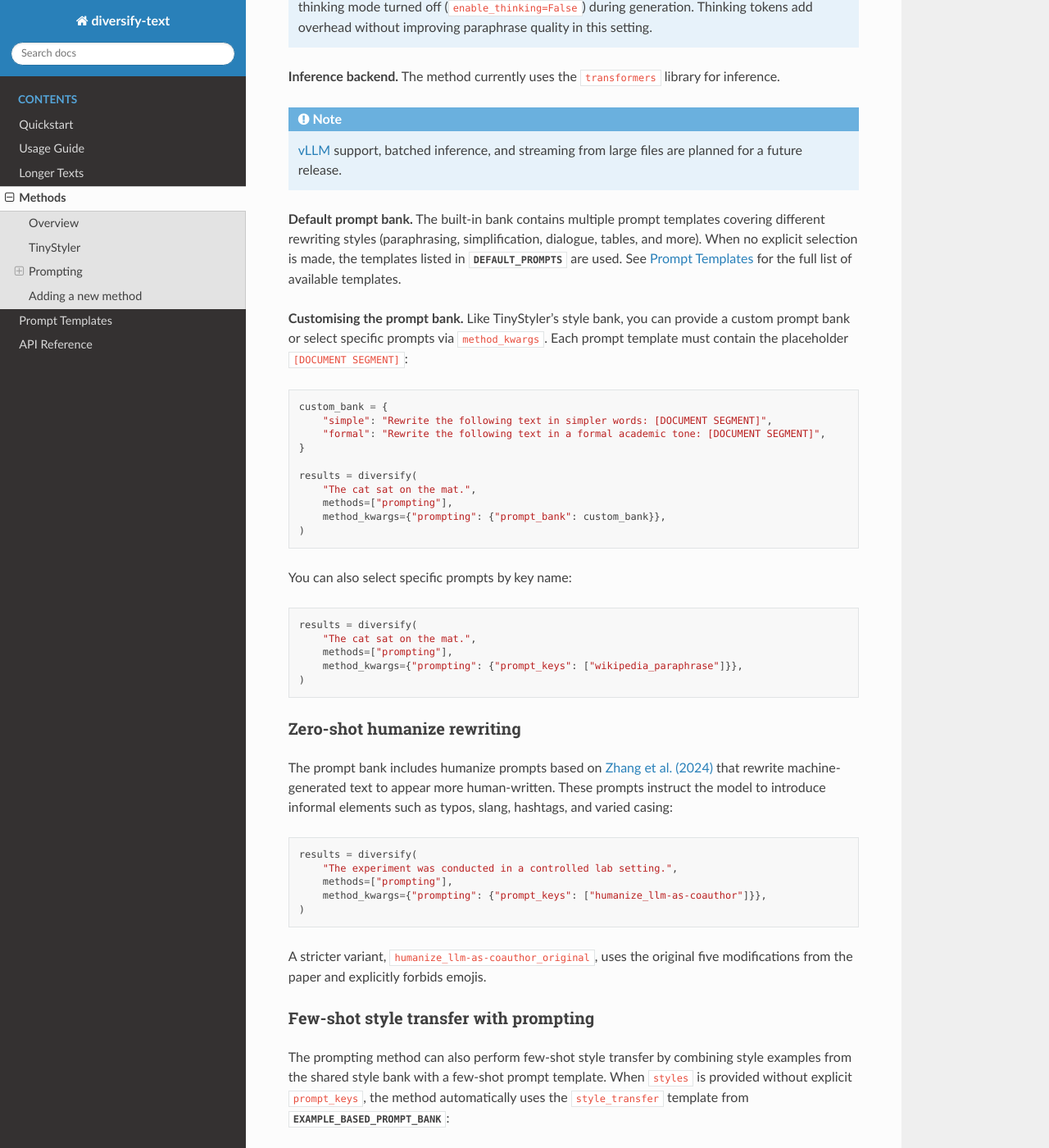
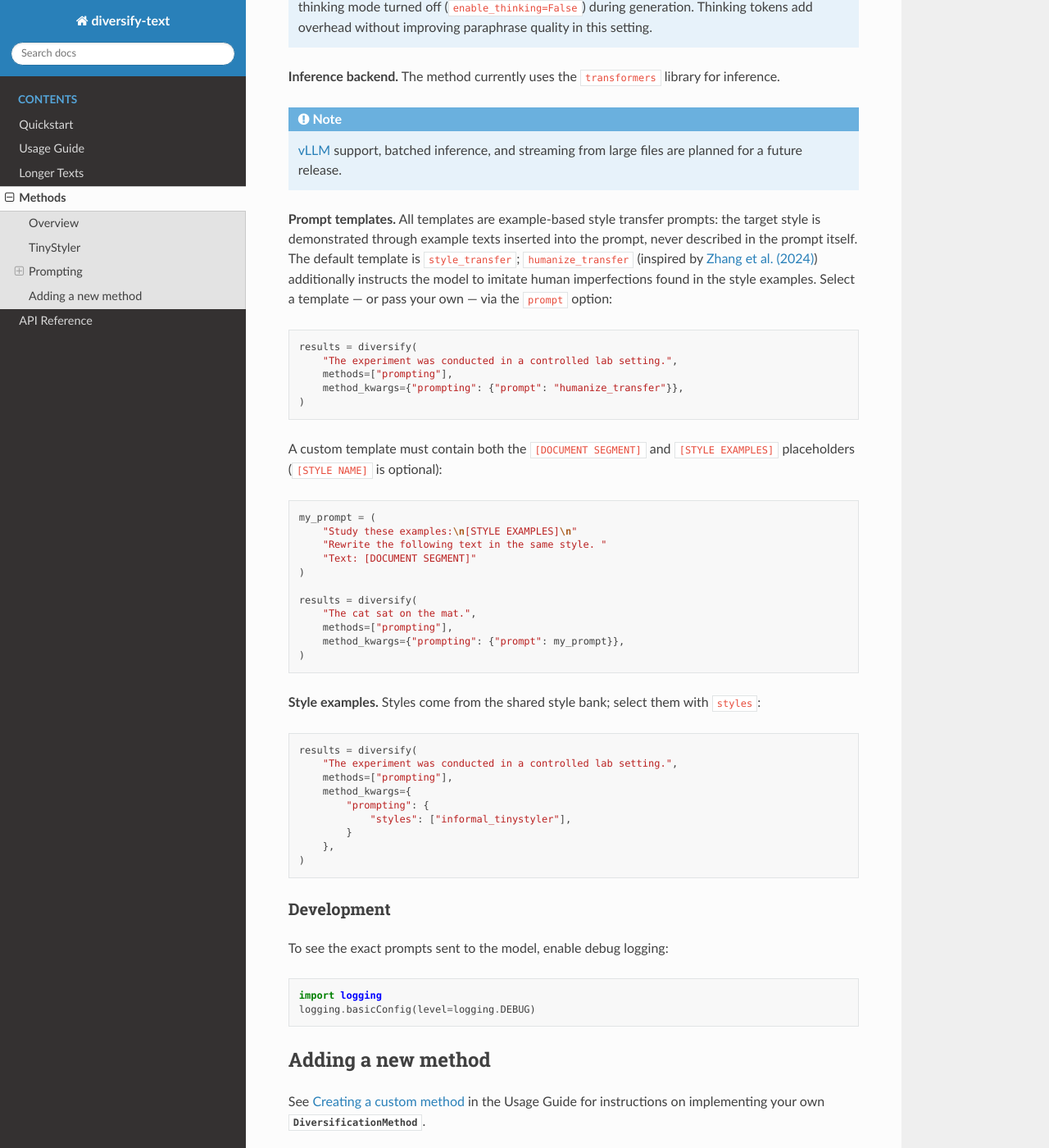
Before and after one commit to AnnaWegmann/diversify_text, a Sphinx documentation site: the page built from docs/methods.rst, in a window 1280 px wide and 1400 px high, scrolled down 1893 px. Shown: the whole window at 82% size. Built offline with Sphinx 7.4.7 and the Read the Docs theme 3.1.0, drawn with Linux system fonts in a browser that asks for light colours; some of the changed text lies outside the part shown.

Commit message:
- remove zero-shot prompting: only example-based templates remain, add prompt kwarg for template selection and custom templates
Co-Authored-By: Claude Fable 5 <noreply@anthropic.com>

```diff
--- a/docs/index.rst
+++ b/docs/index.rst
@@ -12,5 +12,4 @@ local transformer models.
    usage
    longer_texts
    methods
-   prompts
    api
--- a/docs/methods.rst
+++ b/docs/methods.rst
@@ -119,67 +119,41 @@ for inference.
    `vLLM <https://vllm.ai/>`_ support, batched inference, and streaming from
    large files are planned for a future release.
 
-**Default prompt bank.** The built-in bank contains multiple prompt templates
-covering different rewriting styles (paraphrasing, simplification, dialogue,
-tables, and more). When no explicit selection is made, the templates listed in
-:data:`~diversify_text.method.prompting.prompts.DEFAULT_PROMPTS` are used.
-See :doc:`prompts` for the full list of available templates.
-
-**Customising the prompt bank.** Like TinyStyler's style bank, you can provide
-a custom prompt bank or select specific prompts via ``method_kwargs``. Each
-prompt template must contain the placeholder ``[DOCUMENT SEGMENT]``:
-
-.. code-block:: python
-
-   custom_bank = {
-       "simple": "Rewrite the following text in simpler words: [DOCUMENT SEGMENT]",
-       "formal": "Rewrite the following text in a formal academic tone: [DOCUMENT SEGMENT]",
-   }
-
-   results = diversify(
-       "The cat sat on the mat.",
-       methods=["prompting"],
-       method_kwargs={"prompting": {"prompt_bank": custom_bank}},
-   )
-
-You can also select specific prompts by key name:
-
-.. code-block:: python
-
-   results = diversify(
-       "The cat sat on the mat.",
-       methods=["prompting"],
-       method_kwargs={"prompting": {"prompt_keys": ["wikipedia_paraphrase"]}},
-   )
-
-Zero-shot humanize rewriting
-^^^^^^^^^^^^^^^^^^^^^^^^^^^^^
-
-The prompt bank includes humanize prompts based on
-`Zhang et al. (2024) <https://arxiv.org/abs/2401.05952>`_ that rewrite
-machine-generated text to appear more human-written. These prompts instruct the
-model to introduce informal elements such as typos, slang, hashtags, and
-varied casing:
+**Prompt templates.** All templates are example-based style transfer prompts:
+the target style is demonstrated through example texts inserted into the
+prompt, never described in the prompt itself. The default template is
+``style_transfer``; ``humanize_transfer`` (inspired by
+`Zhang et al. (2024) <https://arxiv.org/abs/2401.05952>`_) additionally
+instructs the model to imitate human imperfections found in the style
+examples. Select a template — or pass your own — via the ``prompt`` option:
 
 .. code-block:: python
 
    results = diversify(
        "The experiment was conducted in a controlled lab setting.",
        methods=["prompting"],
-       method_kwargs={"prompting": {"prompt_keys": ["humanize_llm-as-coauthor"]}},
+       method_kwargs={"prompting": {"prompt": "humanize_transfer"}},
    )
 
-A stricter variant, ``humanize_llm-as-coauthor_original``, uses the original
-five modifications from the paper and explicitly forbids emojis.
+A custom template must contain both the ``[DOCUMENT SEGMENT]`` and
+``[STYLE EXAMPLES]`` placeholders (``[STYLE NAME]`` is optional):
 
-Few-shot style transfer with prompting
-^^^^^^^^^^^^^^^^^^^^^^^^^^^^^^^^^^^^^^^^
+.. code-block:: python
 
-The prompting method can also perform few-shot style transfer by combining
-style examples from the shared style bank with a few-shot prompt template.
-When ``styles`` is provided without explicit ``prompt_keys``, the method
-automatically uses the ``style_transfer`` template from
-:data:`~diversify_text.method.prompting.prompts.EXAMPLE_BASED_PROMPT_BANK`:
+   my_prompt = (
+       "Study these examples:\n[STYLE EXAMPLES]\n"
+       "Rewrite the following text in the same style. "
+       "Text: [DOCUMENT SEGMENT]"
+   )
+
+   results = diversify(
+       "The cat sat on the mat.",
+       methods=["prompting"],
+       method_kwargs={"prompting": {"prompt": my_prompt}},
+   )
+
+**Style examples.** Styles come from the shared style bank; select them with
+``styles``:
 
 .. code-block:: python
 
@@ -189,23 +163,6 @@ automatically uses the ``style_transfer`` template from
        method_kwargs={
            "prompting": {
                "styles": ["informal_tinystyler"],
-           }
-       },
-   )
-
-You can select a different few-shot template via ``prompt_keys``. For
-example, ``humanize_transfer`` combines humanization instructions with the
-style examples:
-
-.. code-block:: python
-
-   results = diversify(
-       "The experiment was conducted in a controlled lab setting.",
-       methods=["prompting"],
-       method_kwargs={
-           "prompting": {
-               "styles": ["informal_tinystyler"],
-               "prompt_keys": ["humanize_transfer"],
            }
        },
    )
```
Also changed, not shown: docs/prompts.rst (deleted, +0 -220 lines), 7 other files.
